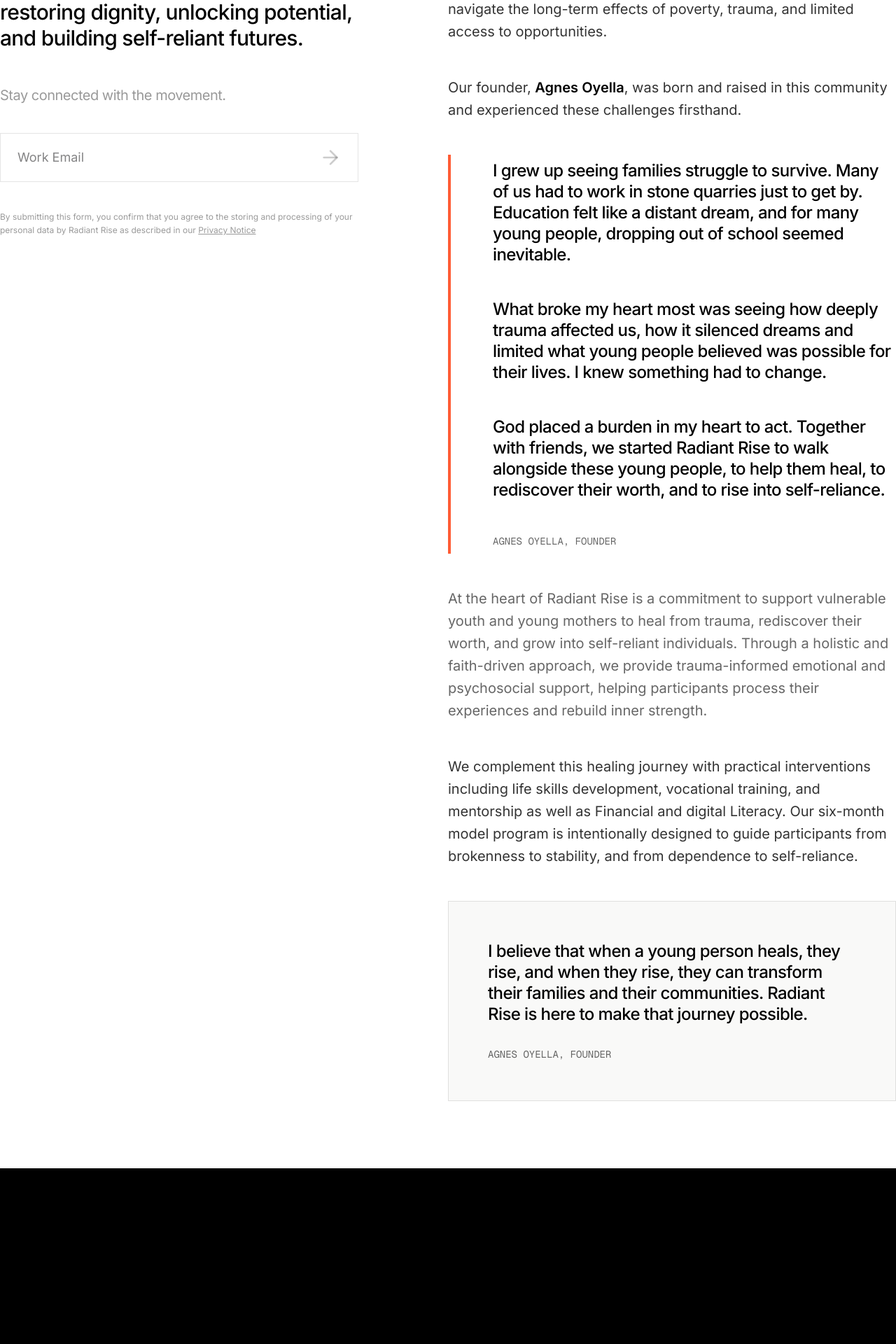
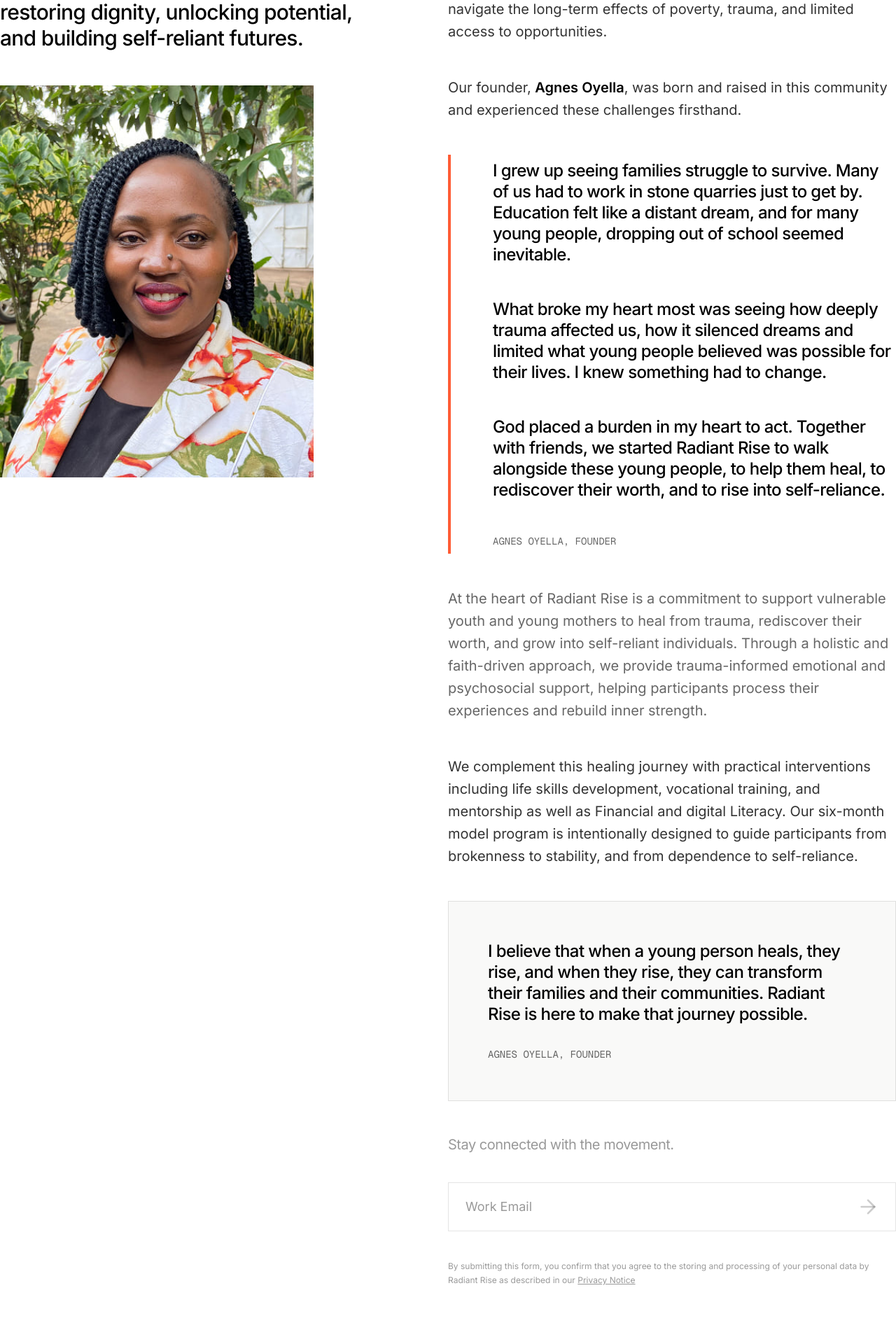
Before and after one commit to Radiant-Rise-Initiative/Radiant-Rise-Website, a Next.js app: page /about in a window 1280 px wide. Shown: the part 3460-5380 px from the top of the page at 70% size. Built offline with nearby package versions, Linux system fonts and the light colour scheme.

Commit message:
1.2.8 - Our Story Image Implementation

```diff
--- a/components/layout/AboutStory.tsx
+++ b/components/layout/AboutStory.tsx
@@ -3,6 +3,7 @@
 import { motion } from "framer-motion";
 import { cn } from "@/lib/utils";
 import Link from "next/link";
+import Image from "next/image";
 import { ArrowRight } from "lucide-react";
 
 export function AboutStory() {
@@ -10,7 +11,7 @@ export function AboutStory() {
         <section id="our-story" className="bg-white py-24 border-t border-black/5">
             <div className="max-w-[1280px] 2xl:max-w-[1440px] mx-auto w-full px-4 sm:px-12 lg:px-0">
 
-                <div className="grid grid-cols-1 lg:grid-cols-[1.2fr_1.5fr] gap-24 lg:gap-32 items-stretch h-full">
+                <div className="grid grid-cols-1 lg:grid-cols-[1.2fr_1.5fr] gap-24 lg:gap-32 items-start h-full">
 
                     {/* Left Column: Title & Tagline & Subscription - Should Remain in View (Sticky) */}
                     <div className="lg:sticky lg:top-32 self-start space-y-12 pb-24 z-20">
@@ -24,25 +25,14 @@ export function AboutStory() {
                             </p>
                         </div>
 
-                        {/* Subscription Box Section - No Title or Divider */}
-                        <div className="space-y-10">
-                            <div>
-                                <p className="text-xl text-black/40 tracking-tight">Stay connected with the movement.</p>
-                            </div>
-                            <div className="relative max-w-lg group">
-                                <input
-                                    type="email"
-                                    placeholder="Work Email"
-                                    className="w-full bg-transparent border border-black/10 py-5 px-6 pr-16 focus:outline-none focus:border-black transition-colors text-base md:text-lg"
-                                />
-                                <button className="absolute right-6 top-1/2 -translate-y-1/2 text-black/20 group-focus-within:text-black transition-colors">
-                                    <ArrowRight className="w-8 h-8" />
-                                </button>
-                            </div>
-
-                            <p className="text-xs text-black/40 leading-relaxed max-w-lg">
-                                By submitting this form, you confirm that you agree to the storing and processing of your personal data by Radiant Rise as described in our <Link href="#" className="underline hover:text-black/60 transition-colors">Privacy Notice</Link>
-                            </p>
+                        {/* CEO Image - Added below titles */}
+                        <div className="relative aspect-[4/5] w-full max-w-md overflow-hidden shadow-none">
+                            <Image
+                                src="/assets/images/about_images/About CEO.jpg"
+                                alt="Agnes Oyella, Founder & CEO"
+                                fill
+                                className="object-cover"
+                            />
                         </div>
                     </div>
 
@@ -96,6 +86,27 @@ export function AboutStory() {
                                 AGNES OYELLA, FOUNDER
                             </p>
                         </div>
+
+                        {/* Subscription Box Section - Moved to Body */}
+                        <div className="space-y-10">
+                            <div>
+                                <p className="text-xl text-black/40 tracking-tight">Stay connected with the movement.</p>
+                            </div>
+                            <div className="relative max-w-2xl group">
+                                <input
+                                    type="email"
+                                    placeholder="Work Email"
+                                    className="w-full bg-transparent border border-black/10 py-5 px-6 pr-16 focus:outline-none focus:border-black transition-colors text-base md:text-lg"
+                                />
+                                <button className="absolute right-6 top-1/2 -translate-y-1/2 text-black/20 group-focus-within:text-black transition-colors">
+                                    <ArrowRight className="w-8 h-8" />
+                                </button>
+                            </div>
+
+                            <p className="text-xs text-black/40 leading-relaxed max-w-2xl">
+                                By submitting this form, you confirm that you agree to the storing and processing of your personal data by Radiant Rise as described in our <Link href="#" className="underline hover:text-black/60 transition-colors">Privacy Notice</Link>
+                            </p>
+                        </div>
                     </div>
                 </div>
             </div>
```
